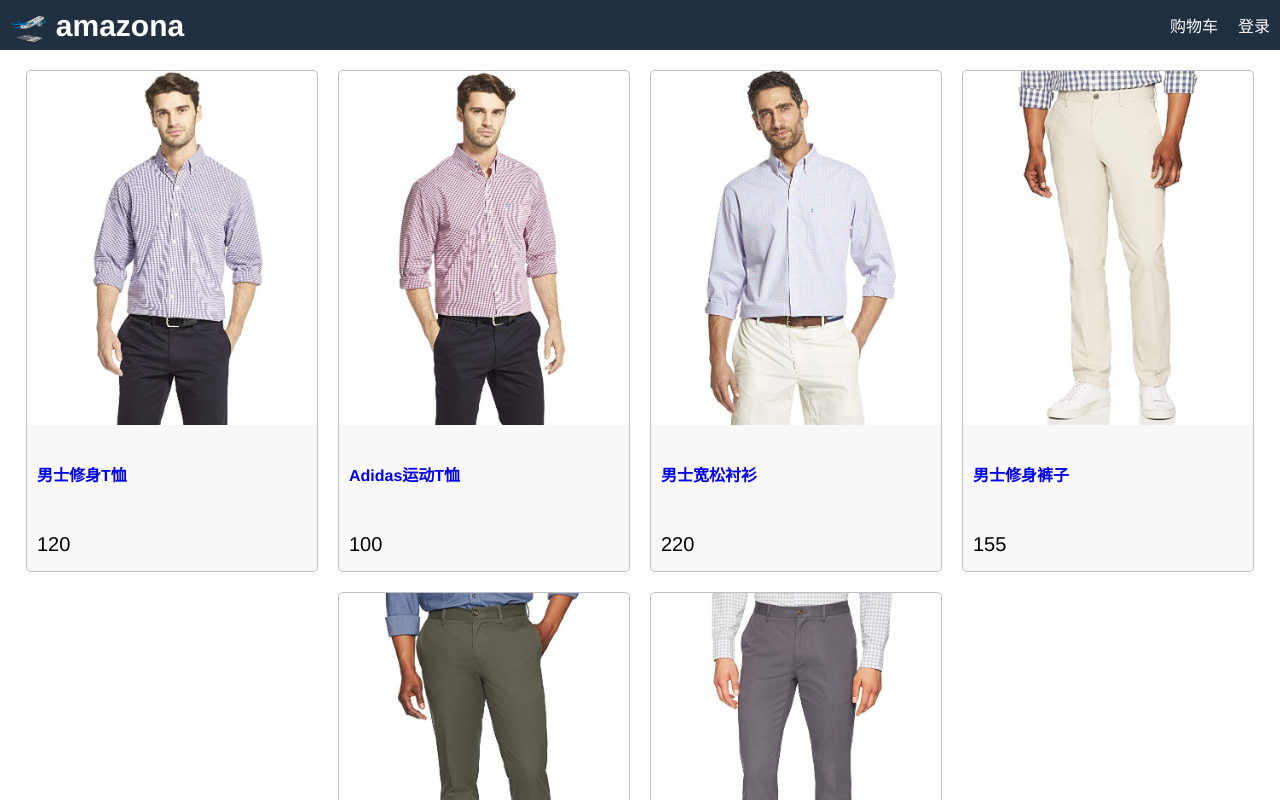
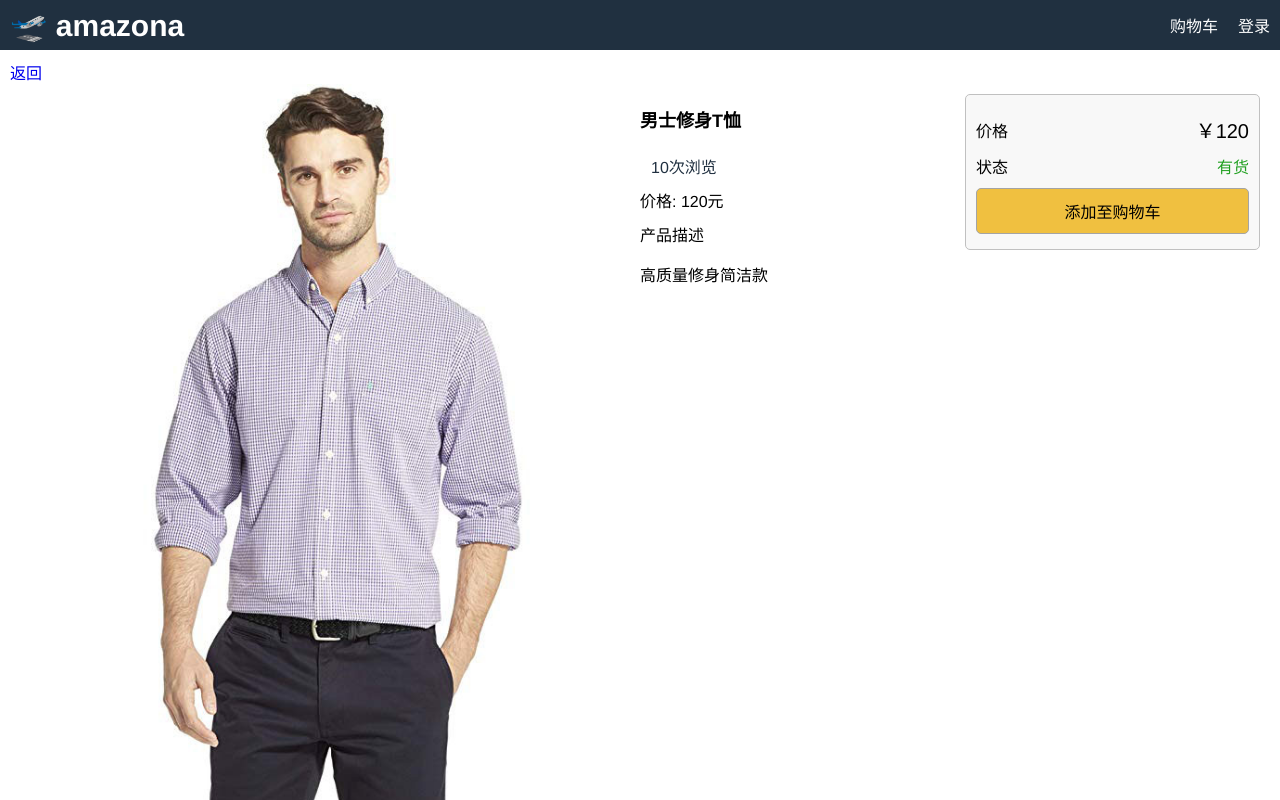
Before and after one commit to corgii-123/corgii-app, a React (Create React App) app in the folder frontend/: page /product/1 in a window 1280 px wide. Shown: the top 800 px of the page. Built offline with nearby package versions, Linux system fonts and the light colour scheme; a small style sheet from the web is missing.

Commit message:
create-HomeScreen

```diff
--- a/frontend/package.json
+++ b/frontend/package.json
@@ -8,6 +8,7 @@
     "@testing-library/user-event": "^12.1.10",
     "react": "^17.0.1",
     "react-dom": "^17.0.1",
+    "react-router-dom": "^5.2.0",
     "react-scripts": "4.0.3",
     "web-vitals": "^1.0.1"
   },
--- a/frontend/src/App.js
+++ b/frontend/src/App.js
@@ -1,18 +1,11 @@
 import React from 'react'
-import data from './data'
+import { BrowserRouter as Router, Route, Redirect, Switch } from 'react-router-dom'
+import HomeScreen from './screens/HomeScreen'
+import ProductScreen from './screens/ProductScreen'
 
 function App() {
-  function getStar(num) {
-    const result = []
-    for (let i = 0; i < num; i++) {
-      result.push(<span><i className="iconfont icon-star"></i></span>)
-    }
-    for (let i = num; i < 5; i++) {
-      result.push(<span><i className="iconfont icon-star-o"></i></span>)
-    }
-    return result
-  }
   return (
+    <Router>
       <div className="grid-container">
         <header className="row">
           <div>
@@ -24,29 +17,17 @@ function App() {
           </div>
         </header>
         <main>
-      <div className="row center">
-        {data.products.map(product => (
-          <div className="card">
-          <a href={`product/${product._id}`}>
-            <img className="medium" src={product.image} alt={product.name} />
-          </a>
-          <div className="card-body">
-            <a href={`product/${product._id}`}>
-              <h2>{product.name}</h2>
-            </a>
-            <div className="rating">
-                {getStar(product.rating)}
-            </div>
-              <div className="price">{product.price}</div>
-          </div>
-        </div>
-        ))}
-      </div>
+          <Switch>
+            <Route exact path="/" component={HomeScreen} />
+            <Route path="/product/:id" component={ProductScreen} />
+            <Redirect to="/" />
+          </Switch>
         </main>
         <footer className="row center">
           All right reserved.
         </footer>
       </div>
+    </Router>
   );
 }
 
--- /dev/null
+++ b/frontend/src/components/Product.js
@@ -0,0 +1,21 @@
+import React from 'react'
+import Rating from './Rating'
+
+const Product = ({product}) => {
+  return (
+    <div className="card">
+      <a href={`product/${product._id}`}>
+        <img className="medium" src={product.image} alt={product.name} />
+      </a>
+      <div className="card-body">
+        <a href={`product/${product._id}`}>
+          <h2>{product.name}</h2>
+        </a>
+        <Rating data={{rating: product.rating, numReviews: product.numReviews}} />
+        <div className="price">{product.price}</div>
+      </div>
+    </div>
+  )
+}
+
+export default Product
--- /dev/null
+++ b/frontend/src/components/Rating.js
@@ -0,0 +1,23 @@
+import React from 'react'
+
+const Rating = ({ data }) => {
+  const {rating, numReviews} = data
+  function getStar(num) {
+    const result = []
+    for (let i = 0; i < num; i++) {
+      result.push(<span key={i}><i className="iconfont icon-star"></i></span>)
+    }
+    for (let i = num; i < 5; i++) {
+      result.push(<span key={i}><i className="iconfont icon-star-o"></i></span>)
+    }
+    return result
+  }
+  return (
+    <div className="rating">
+      {getStar(rating)}
+      <span key={6}>{numReviews}次浏览</span>
+    </div>
+  )
+}
+
+export default Rating
--- a/frontend/src/data.js
+++ b/frontend/src/data.js
@@ -7,6 +7,7 @@ const data = {
       image: '/images/p1.jpg',
       price: 120,
       brand: '优衣库',
+      countInStock: 10,
       rating: 4,
       numReviews: 10,
       description: '高质量修身简洁款'
@@ -18,6 +19,7 @@ const data = {
       image: '/images/p2.jpg',
       price: 100,
       brand: 'Adidas',
+      countInStock: 20,
       rating: 5,
       numReviews: 12,
       description: '纯棉运动款'
@@ -29,6 +31,7 @@ const data = {
       image: '/images/p3.jpg',
       price: 220,
       brand: '鳄鱼',
+      countInStock: 50,
       rating: 3,
       numReviews: 3,
       description: '宽松款'
@@ -40,6 +43,7 @@ const data = {
       image: '/images/p4.jpg',
       price: 155,
       brand: '优衣库',
+      countInStock: 12,
       rating: 4,
       numReviews: 40,
       description: '修身西裤'
@@ -51,6 +55,7 @@ const data = {
       image: '/images/p5.jpg',
       price: 190,
       brand: '彪马',
+      countInStock: 30,
       rating: 5,
       numReviews: 42,
       description: '运动裤'
@@ -62,6 +67,7 @@ const data = {
       image: '/images/p6.jpg',
       price: 199,
       brand: 'Adidas',
+      countInStock: 0,
       rating: 3,
       numReviews: 22,
       description: 'Adidas运动型'
--- a/frontend/src/index.css
+++ b/frontend/src/index.css
@@ -60,6 +60,41 @@ a:hover {
   color: #ff8000;
 }
 
+ul {
+  padding: 0;
+  margin: 0;
+  list-style: none;
+}
+
+li {
+  margin-top: 1rem;
+}
+
+button {
+  padding: 1rem;
+  border-radius: 0.5rem;
+  border: 0.1rem #a4a4a4 solid;
+  font-size: 1.6rem;
+  font-family: Helvetica, Arial, sans-serif;
+  -webkit-font-smoothing: antialiased;
+  -moz-osx-font-smoothing: grayscale;
+  background-color: #f8f8f8;
+  cursor: pointer;
+}
+
+button.primary {
+  background-color: #f0c040;
+}
+
+button.block {
+  width: 100%;
+}
+
+button.block:hover {
+  border: 0.2rem #404040 soild;
+}
+
+/* header */
 header a {
   color: #fff;
   padding: 1rem;
@@ -82,6 +117,18 @@ a.brand {
   justify-content: center;
 }
 
+.row.top {
+  align-items: flex-start;
+}
+
+.col-1 {
+  flex: 1 1 25rem;
+}
+
+.col-2 {
+  flex: 2 1 50rem;
+}
+
 /* image */
 img {
   border-radius: 0.5rem;
@@ -89,6 +136,10 @@ img {
 
 img.medium {
   max-width: 29rem;
+  width: 100%;
+}
+
+img.large {
   width: 100%;
 }
 
@@ -117,3 +168,16 @@ img.medium {
   color: #f0c040;
   margin:0.1rem;
 }
+
+.rating span:last-child {
+  color: #203040;
+}
+
+/* alert */
+.success {
+  color: #20a020;
+}
+
+.error {
+  color: #a02020;
+}
--- /dev/null
+++ b/frontend/src/screens/HomeScreen.js
@@ -0,0 +1,13 @@
+import React from 'react'
+import data from '../data'
+import Product from '../components/Product'
+
+export default function HomeScreen() {
+  return (
+    <div className="row center">
+      {data.products.map(product => (
+        <Product key={product._id} product={product} />
+      ))}
+    </div>
+  )
+}
--- /dev/null
+++ b/frontend/src/screens/ProductScreen.js
@@ -0,0 +1,59 @@
+import React from 'react'
+import data from '../data'
+import Rating from '../components/Rating'
+import {Link} from 'react-router-dom'
+
+export default function HomeScreen(props) {
+  const product = data.products.find(product => (product._id === props.match.params.id))
+  return (
+    <div>
+      <Link to='/'>返回</Link>
+      <div className="row top">
+        <div className="col-2">
+          <img className="large" src={product.image} alt={product.name}/>
+        </div>
+        <div className="col-1">
+          <ul>
+            <li>
+              <h1>{product.name}</h1>
+            </li>
+            <li>
+              <Rating data={{rating: product.rating, numReviews: product.numReviews}} />
+            </li>
+            <li>
+              价格: {product.price}元
+            </li>
+            <li>
+              产品描述
+              <p>{product.description}</p>
+            </li>
+          </ul>
+        </div>
+        <div className="col-1">
+          <div className="card card-body">
+            <ul>
+              <li>
+                <div className="row">
+                  <div>价格</div>
+                  <div className="price">￥{product.price}</div>
+                </div>
+              </li>
+              <li>
+                <div className="row">
+                  <div>状态</div>
+                  <div>
+                    {product.countInStock > 0 ? <span className="success">有货</span> :
+                    <span className="error">无货</span>}
+                  </div>
+                </div>
+              </li>
+              <li>
+                <button className="primary block">添加至购物车</button>
+              </li>
+            </ul>
+          </div>
+        </div>
+      </div>
+    </div>
+  )
+}
```
Also changed, not shown: 1 other file (tests, documents, lock files or other folders). Lines whose indentation alone changed are shown as unchanged.
